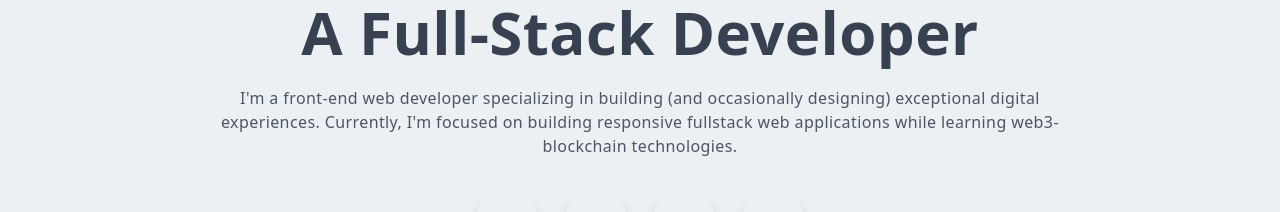
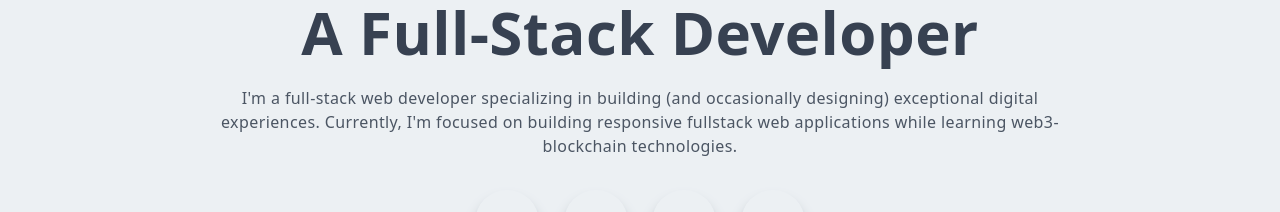
Before and after one commit to Mohamed90-stack/momo.portfolio, a Next.js app: page / in a window 1280 px wide. Shown: the part 324-536 px from the top of the page. Built offline with nearby package versions, Linux system fonts and the light colour scheme.

Commit message:
Update Main.jsx

```diff
--- a/components/Main.jsx
+++ b/components/Main.jsx
@@ -18,7 +18,7 @@ const Main = () => {
                     A Full-Stack Developer
                 </h1>
                 <p className='py-4 text-gray-600 max-w-[70%] m-auto'>
-                    I&apos;m a front-end web developer specializing in building (and occasionally designing) exceptional digital experiences. Currently, I&apos;m focused on building responsive fullstack web applications while learning web3-blockchain technologies.
+                    I&apos;m a full-stack web developer specializing in building (and occasionally designing) exceptional digital experiences. Currently, I&apos;m focused on building responsive fullstack web applications while learning web3-blockchain technologies.
                 </p>
                 <div className='flex items-center justify-between max-w-[330px] m-auto py-4'>
                     <div className='rounded-full shadow-lg shadow-gray-400 p-6 cursor-pointer hover:scale-110 ease-in duration-300'>
```
